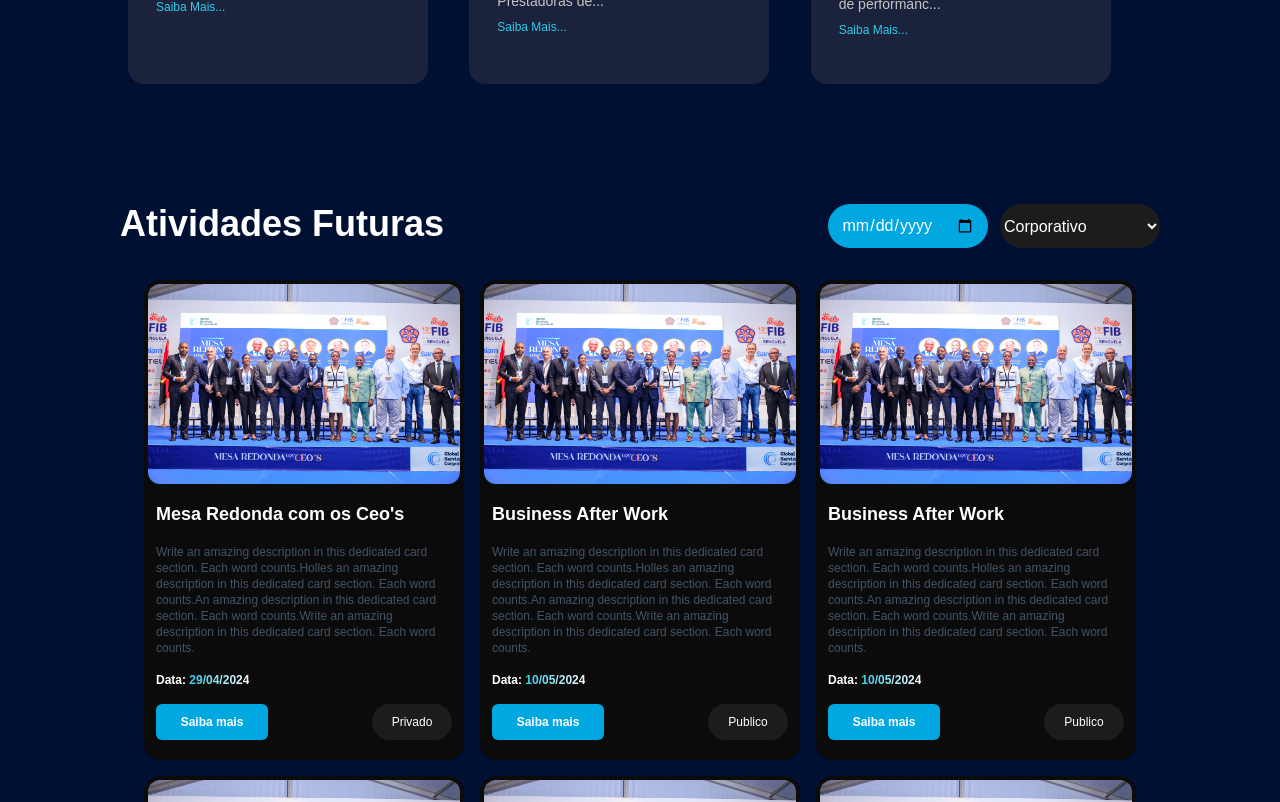
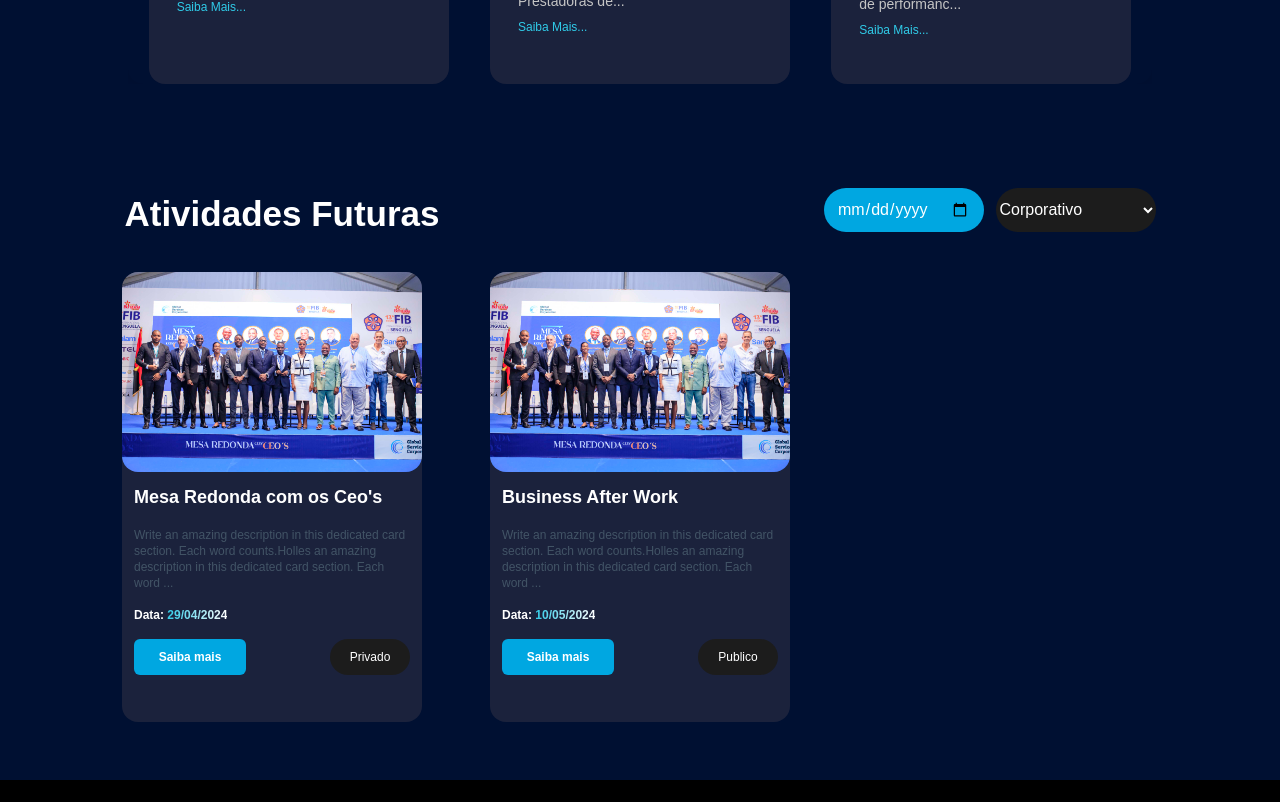
Before and after one commit to Global-Services-Corporation/website-react, a React (Vite) app: page /events in a window 1280 px wide. Shown: the part 1420-2222 px from the top of the page. Built offline with nearby package versions, Linux system fonts and the light colour scheme.

Commit message:
add cards

```diff
--- a/src/components/program-card.tsx
+++ b/src/components/program-card.tsx
@@ -1,14 +1,14 @@
 interface Props {
-  image: string;
-  title?: string;
-  description: string;
-  link?: string;
+	image: string
+	title?: string
+	description: string
+	link?: string
 }
 
 const ProgramCard: React.FC<Props> = ({ image, description, title, link }) => {
 	function limitText(text: string, limit: number) {
-    if (text.length <= limit) return text;
-    else return text.substring(0, limit) + "...";
+		if (text.length <= limit) return text
+		else return text.substring(0, limit) + "..."
 	}
 	return (
 		<div
@@ -24,22 +24,21 @@ const ProgramCard: React.FC<Props> = ({ image, description, title, link }) => {
 				/>
 			</div>
 
-      <div className={`${title ? "flex flex-col h-[272px] px-7 py-5 gap-2" : "hidden" }`}>
+			<div
+				className={`${
+					title ? "flex flex-col h-[272px] px-7 py-5 gap-2" : "hidden"
+				}`}
+			>
 				{title ? (
-          <h1 className="text-white text-[25px] max-2xl:text-[18px] font-bold">
+					<h1 className="text-white text-[22px] max-2xl:text-[18px] font-bold">
 						{title}
 					</h1>
 				) : (
 					<></>
 				)}
-        <p className="text-sm text-[#c5c5c5]">
-          {limitText(description, 150)}
-        </p>
+				<p className="text-sm text-[#c5c5c5]">{limitText(description, 150)}</p>
 				{link ? (
-          <a
-            href={link}
-            className=" text-xs text-[#30CBE8]"
-          >
+					<a href={link} className=" text-xs text-[#30CBE8]">
 						Saiba Mais...
 					</a>
 				) : (
@@ -47,7 +46,7 @@ const ProgramCard: React.FC<Props> = ({ image, description, title, link }) => {
 				)}
 			</div>
 		</div>
-  );
-};
+	)
+}
 
-export default ProgramCard;
+export default ProgramCard
--- /dev/null
+++ b/src/containers/Events/AtividadesFuturas.tsx
@@ -0,0 +1,98 @@
+import { FIB } from "../../assets"
+
+const AtividadesFuturas: React.FC = () => {
+	const cardInfo = [
+		{
+			imagem: FIB,
+			title: "Mesa Redonda com os Ceo's",
+			description:
+				"Write an amazing description in this dedicated card section. Each word counts.Holles an amazing description in this dedicated card section. Each word counts.An amazing description in this dedicated card section. Each word counts.Write an amazing description in this dedicated card section. Each word counts.",
+			Data: "29/04/2024",
+			tipo: "Privado",
+		},
+		{
+			imagem: FIB,
+			title: "Business After Work",
+			description:
+				"Write an amazing description in this dedicated card section. Each word counts.Holles an amazing description in this dedicated card section. Each word counts.An amazing description in this dedicated card section. Each word counts.Write an amazing description in this dedicated card section. Each word counts.",
+			Data: "10/05/2024",
+			tipo: "Publico",
+		},
+	]
+
+	function limitText(text: string, limit: number) {
+		if (text.length <= limit) return text
+		else return text.substring(0, limit) + "..."
+	}
+	return (
+		<div className="w-full flex flex-col justify-center items-center gap-8 px-24 h-[650px]">
+			<div className="flex gap-96">
+				<h1 className="text-[45px] max-2xl:text-[35px] max-sm:text-[25px] font-bold">
+					Atividades Futuras
+				</h1>
+				<form action="" className="flex gap-3">
+					<input
+						type="date"
+						name=""
+						id=""
+						className="bg-[#00A7E1] w-40 h-11 rounded-3xl flex justify-center"
+					/>
+					<select
+						name="Categoria"
+						id=""
+						className="w-40 h-11 rounded-3xl bg-[#1C1C1C]"
+					>
+						<option value="corporate">Corporativo</option>
+						<option value="Party">Festa</option>
+						<option value="feira">Feira</option>
+					</select>
+				</form>
+			</div>
+
+			<div className="grid grid-cols-3 max-lg:grid-cols-1 gap-x-4 gap-y-4 w-full">
+				{cardInfo.map((info, index) => (
+					<div className="flex items-center justify-center">
+						<div
+							key={index}
+							className="flex flex-col items-center max-sm:w-[370px] max-2xl:w-[300px] w-[350px] max-2xl:h-[450px] h-[500px]  rounded-[16px] bg-[#1B223C] max-2xl:gap-0"
+						>
+							<img
+								src={info.imagem}
+								alt=""
+								className="w-full rounded-2xl"
+							/>
+							<div className="h-80 w-full flex flex-col p-3 gap-4">
+								<p className="text-white text-[22px] max-2xl:text-[18px] font-bold">
+									{info.title}
+								</p>
+								<p className="text-[#425466] text-xs">
+									{limitText(info.description, 150)}
+								</p>
+								<p className="font-bold text-xs">
+									{" "}
+									Data:{" "}
+									<span className=" text-transparent bg-gradient-to-r from-[#30CBE8] to-[#FFF] bg-clip-text">
+										{info.Data}
+									</span>{" "}
+								</p>
+								<div className="flex justify-between">
+									<a
+										href="#"
+										className="bg-[#00A7E1] flex justify-center items-center font-semibold text-xs rounded-md w-28 h-9 "
+									>
+										Saiba mais
+									</a>
+									<p className="bg-[#1C1C1C] text-xs flex justify-center items-center rounded-[200px] w-20 h-9">
+										{info.tipo}
+									</p>
+								</div>
+							</div>
+						</div>
+					</div>
+				))}
+			</div>
+		</div>
+	)
+}
+
+export default AtividadesFuturas
--- a/src/containers/InfoPageEvent/AtividadesRecentes.tsx
+++ b/src/containers/InfoPageEvent/AtividadesRecentes.tsx
@@ -1,31 +1,31 @@
-import { useState, useEffect } from "react";
-import { Swiper, SwiperSlide } from "swiper/react";
-import "swiper/css";
-import "swiper/css/pagination";
-import "../../index.css";
-import { Pagination } from "swiper/modules";
+import { useState, useEffect } from "react"
+import { Swiper, SwiperSlide } from "swiper/react"
+import "swiper/css"
+import "swiper/css/pagination"
+import "../../index.css"
+import { Pagination } from "swiper/modules"
 
-import ProgramCard from "../../components/program-card";
-import { FIB, post2, post3, post4 } from "../../assets";
+import ProgramCard from "../../components/program-card"
+import { FIB, post2, post3, post4 } from "../../assets"
 
 const AtividadesRecentes = () => {
-  const [slidesPerView, setSlidePerView] = useState(3);
+	const [slidesPerView, setSlidePerView] = useState(3)
 
 	useEffect(() => {
 		const handleResize = () => {
 			if (window.innerWidth <= 768) {
-        setSlidePerView(1);
+				setSlidePerView(1)
 			} else {
-        setSlidePerView(3);
+				setSlidePerView(3)
 			}
-    };
+		}
 
-    handleResize();
+		handleResize()
 
-    window.addEventListener("resize", handleResize);
+		window.addEventListener("resize", handleResize)
 
-    return () => window.removeEventListener("resize", handleResize);
-  }, []);
+		return () => window.removeEventListener("resize", handleResize)
+	}, [])
 
 	const dataCard = [
 		{
@@ -60,7 +60,7 @@ const AtividadesRecentes = () => {
 			title: "Business After Work",
 			link: "https://www.linkedin.com/feed/update/urn:li:activity:7188216250450276352/",
 		},
-  ];
+	]
 
 	return (
 		<section className="w-full h-[650px] bg-[#001032] flex justify-center flex-col items-center gap-14 z-20 mt-[100px] max-sm:m-0 max-sm:p-0 px-[100px]">
@@ -74,18 +74,20 @@ const AtividadesRecentes = () => {
 				<Swiper slidesPerView={slidesPerView} modules={[Pagination]}>
 					{dataCard.map((card, index) => (
 						<SwiperSlide key={index}>
+							<div className="flex items-center justify-center">
 								<ProgramCard
 									image={card.image}
 									description={card.description}
 									title={card.title}
 									link={card.link}
 								/>
+							</div>
 						</SwiperSlide>
 					))}
 				</Swiper>
 			</div>
 		</section>
-  );
-};
+	)
+}
 
-export default AtividadesRecentes;
+export default AtividadesRecentes
--- a/src/views/landing/Events.tsx
+++ b/src/views/landing/Events.tsx
@@ -1,102 +1,13 @@
 import BannerBaw from "../../containers/LandingPage/BannerBaws"
 import AtividadesRecentes from "../../containers/InfoPageEvent/AtividadesRecentes"
-import {  FIB } from "../../assets"
+import AtividadesFuturas from "../../containers/Events/AtividadesFuturas"
 
 const Events: React.FC = () => {
-	const cardInfo = [
-		{
-		  imagem: FIB,
-		  title: "Mesa Redonda com os Ceo's",
-		  description: "Write an amazing description in this dedicated card section. Each word counts.Holles an amazing description in this dedicated card section. Each word counts.An amazing description in this dedicated card section. Each word counts.Write an amazing description in this dedicated card section. Each word counts.",
-		  Data: "29/04/2024",
-		  tipo: "Privado"
-		},
-		{
-			imagem: FIB,
-			title: "Business After Work",
-			description: "Write an amazing description in this dedicated card section. Each word counts.Holles an amazing description in this dedicated card section. Each word counts.An amazing description in this dedicated card section. Each word counts.Write an amazing description in this dedicated card section. Each word counts.",
-			Data: "10/05/2024",
-			tipo: "Publico"
-		  },
-		  {
-			imagem: FIB,
-			title: "Business After Work",
-			description: "Write an amazing description in this dedicated card section. Each word counts.Holles an amazing description in this dedicated card section. Each word counts.An amazing description in this dedicated card section. Each word counts.Write an amazing description in this dedicated card section. Each word counts.",
-			Data: "10/05/2024",
-			tipo: "Publico"
-		  },
-		  {
-			imagem: FIB,
-			title: "Mesa Redonda com os Ceo's",
-			description: "Write an amazing description in this dedicated card section. Each word counts.Holles an amazing description in this dedicated card section. Each word counts.An amazing description in this dedicated card section. Each word counts.Write an amazing description in this dedicated card section. Each word counts.",
-			Data: "29/04/2024",
-			tipo: "Privado"
-		  },
-		  {
-			  imagem: FIB,
-			  title: "Business After Work",
-			  description: "Write an amazing description in this dedicated card section. Each word counts.Holles an amazing description in this dedicated card section. Each word counts.An amazing description in this dedicated card section. Each word counts.Write an amazing description in this dedicated card section. Each word counts.",
-			  Data: "10/05/2024",
-			  tipo: "Publico"
-			},
-			{
-			  imagem: FIB,
-			  title: "Business After Work",
-			  description: "Write an amazing description in this dedicated card section. Each word counts.Holles an amazing description in this dedicated card section. Each word counts.An amazing description in this dedicated card section. Each word counts.Write an amazing description in this dedicated card section. Each word counts.",
-			  Data: "10/05/2024",
-			  tipo: "Publico"
-			},
-
-	  ];
 	return (
 		<main className="bg-[#001032] text-white">
-			<BannerBaw/>
-			<AtividadesRecentes/>
-			<div className="w-full flex flex-col justify-center items-center h-[1200px] gap-8">
-				<div className="flex gap-96">
-				<h1 className=" font-bold text-4xl">Atividades Futuras</h1>
-				<form action="" className="flex gap-3">
-					<input type="date" name="" id="" className="bg-[#00A7E1] w-40 h-11 rounded-3xl flex justify-center" />
-					<select name="Categoria" id="" className="w-40 h-11 rounded-3xl bg-[#1C1C1C]">
-						<option value="corporate">Corporativo</option>
-						<option value="Party">Festa</option>
-						<option value="feira">Feira</option>
-					</select>
-				</form>
-				</div>
-
-				<div className="grid grid-cols-3 gap-4">
-				{cardInfo.map((info, index) => (
-
-					<div
-					  key={index}
-					  className="w-80 bg-[#0B0B0C] h-[480px] rounded-2xl"
-					>
-					  <img src={info.imagem} alt="" className="h-52 rounded-2xl w-80 p-1"/>
-					  <div className="h-80 w-full flex flex-col p-3 gap-4">
-						<p className="font-semibold text-lg">
-						  {info.title}
-						</p>
-						<p className="text-[#425466] text-xs">
-						  {info.description}
-						</p>
-					  <p className="font-bold text-xs"> Data: <span className=" text-transparent bg-gradient-to-r from-[#30CBE8] to-[#FFF] bg-clip-text">{info.Data}</span> </p>
-					  <div className="flex justify-between">
-							<a href="#" className="bg-[#00A7E1] flex justify-center items-center font-semibold text-xs rounded-md w-28 h-9 ">Saiba mais</a>
-							<p className="bg-[#1C1C1C] text-xs flex justify-center items-center rounded-[200px] w-20 h-9">{info.tipo}</p>
-					  </div>
-							</div>
-
-					</div>
-				  ))}
-				</div>
-
-
-
-
-
-
-			</div>
+			<BannerBaw />
+			<AtividadesRecentes />
+			<AtividadesFuturas />
 		</main>
 	)
 }
```
Lines whose indentation alone changed are shown as unchanged.
